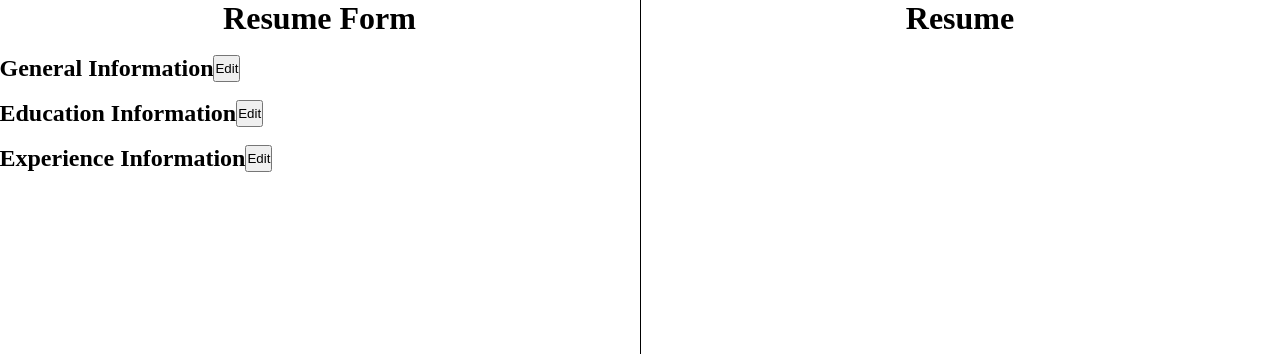
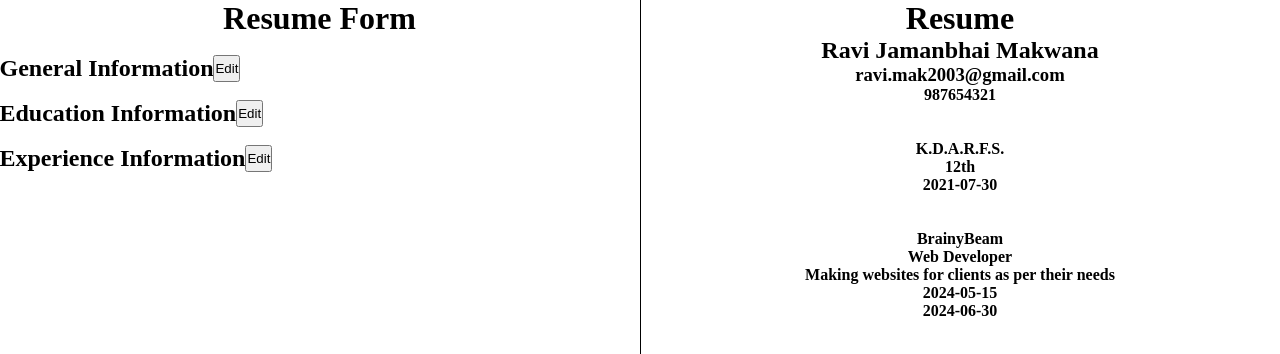
Before and after one commit to RaviJM/cv-maker, a React (Vite) app in the folder cv-maker-react/: page / in a window 1280 px wide. Shown: the top 354 px of the page. Built offline with nearby package versions, Linux system fonts and the light colour scheme.

Commit message:
add initial Resume content to Resume component

```diff
--- a/cv-maker-react/src/components/Resume.jsx
+++ b/cv-maker-react/src/components/Resume.jsx
@@ -4,23 +4,26 @@ function Resume(props) {
   return (
     <div className="resume">
       <h1>Resume</h1>
-      <h2>{props.formData.name}</h2>
-      <h3>{props.formData.email}</h3>
-      <h4>{props.formData.phoneNumber}</h4>
+      <h2>{props.formData.name || "Ravi Jamanbhai Makwana"}</h2>
+      <h3>{props.formData.email || "ravi.mak2003@gmail.com"}</h3>
+      <h4>{props.formData.phoneNumber || "987654321"}</h4>
       <br></br>
       <br></br>
 
-      <h4>{props.formData.schoolName}</h4>
-      <h4>{props.formData.titleOfStudy}</h4>
-      <h4>{props.formData.dateOfStudy}</h4>
+      <h4>{props.formData.schoolName || "K.D.A.R.F.S."}</h4>
+      <h4>{props.formData.titleOfStudy || "12th"}</h4>
+      <h4>{props.formData.dateOfStudy || "2021-07-30"}</h4>
       <br></br>
       <br></br>
 
-      <h4>{props.formData.companyName}</h4>
-      <h4>{props.formData.positionTitle}</h4>
-      <h4>{props.formData.resposibilityForJob}</h4>
-      <h4>{props.formData.workFromDate}</h4>
-      <h4>{props.formData.workTillDate}</h4>
+      <h4>{props.formData.companyName || "BrainyBeam"}</h4>
+      <h4>{props.formData.positionTitle || "Web Developer"}</h4>
+      <h4>
+        {props.formData.resposibilityForJob ||
+          "Making websites for clients as per their needs"}
+      </h4>
+      <h4>{props.formData.workFromDate || "2024-05-15"}</h4>
+      <h4>{props.formData.workTillDate || "2024-06-30"}</h4>
     </div>
   );
 }
--- a/cv-maker-react/src/components/ResumeForm.jsx
+++ b/cv-maker-react/src/components/ResumeForm.jsx
@@ -10,7 +10,7 @@ function ResumeForm(props) {
   const [email, setEmail] = useState("ravi.mak2003@gmail.com");
   const [phoneNumber, setPhoneNumber] = useState("987654321");
 
-  const [schoolName, setSchoolName] = useState("K.D.A.R.F.S");
+  const [schoolName, setSchoolName] = useState("K.D.A.R.F.S.");
   const [titleOfStudy, setTitleOfStudy] = useState("12th");
   const [dateOfStudy, setDateOfStudy] = useState("2021-07-30");
 
```
